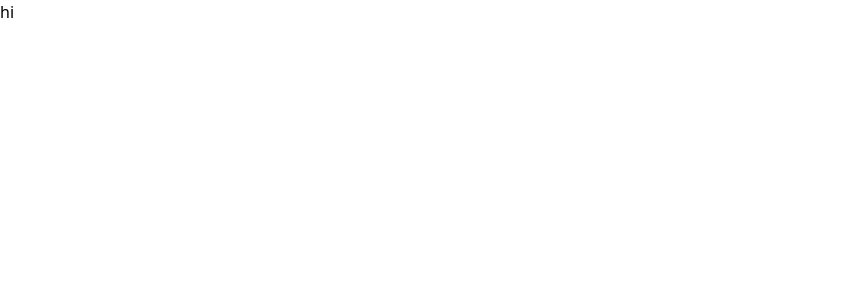
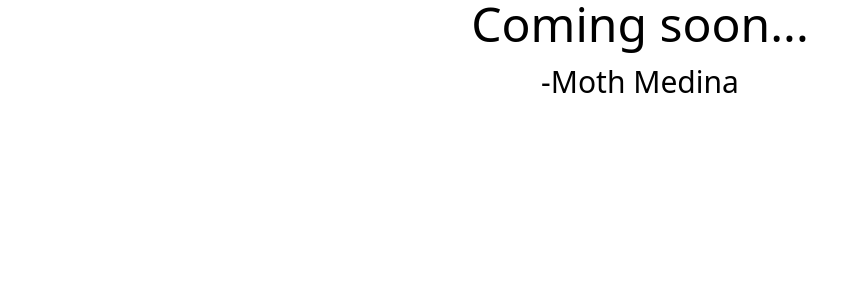
Before and after one commit to jvariara/tim-website, a React (Create React App) app: page / in a window 1280 px wide. Shown: the top 300 px of the page, without its empty margins (0-868 px from the left). Built offline with nearby package versions, Linux system fonts and the light colour scheme.

Commit message:
coming soon

```diff
--- a/src/App.jsx
+++ b/src/App.jsx
@@ -1,9 +1,12 @@
-import './App.css';
+import "./App.css";
 
 function App() {
   return (
     <div className="App">
-      <h1>hi</h1>
+      <div className="flex items-center flex-col">
+        <h1 className="text-5xl mb-4">Coming soon...</h1>
+        <h2 className="text-3xl">-Moth Medina</h2>
+      </div>
     </div>
   );
 }
```
